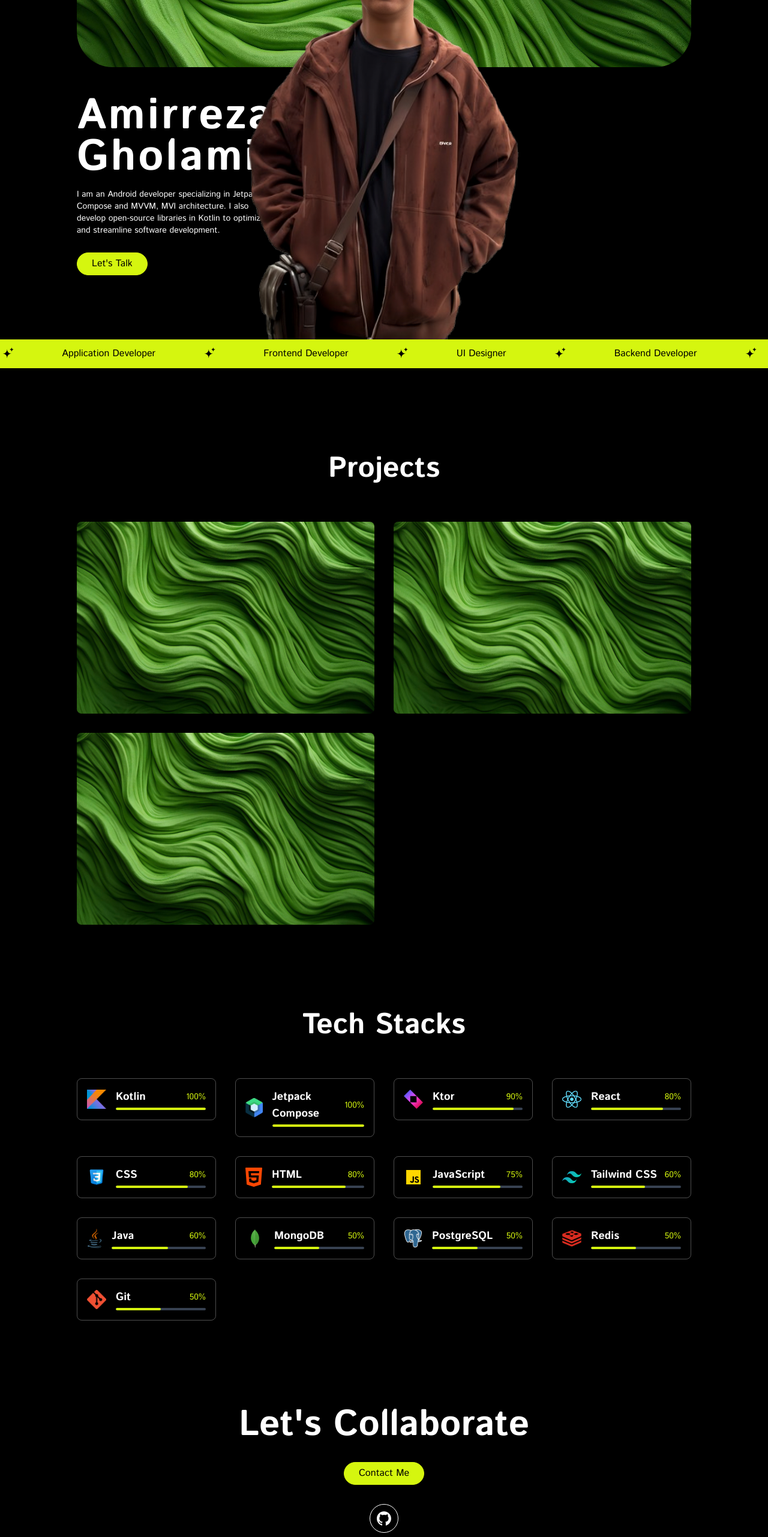
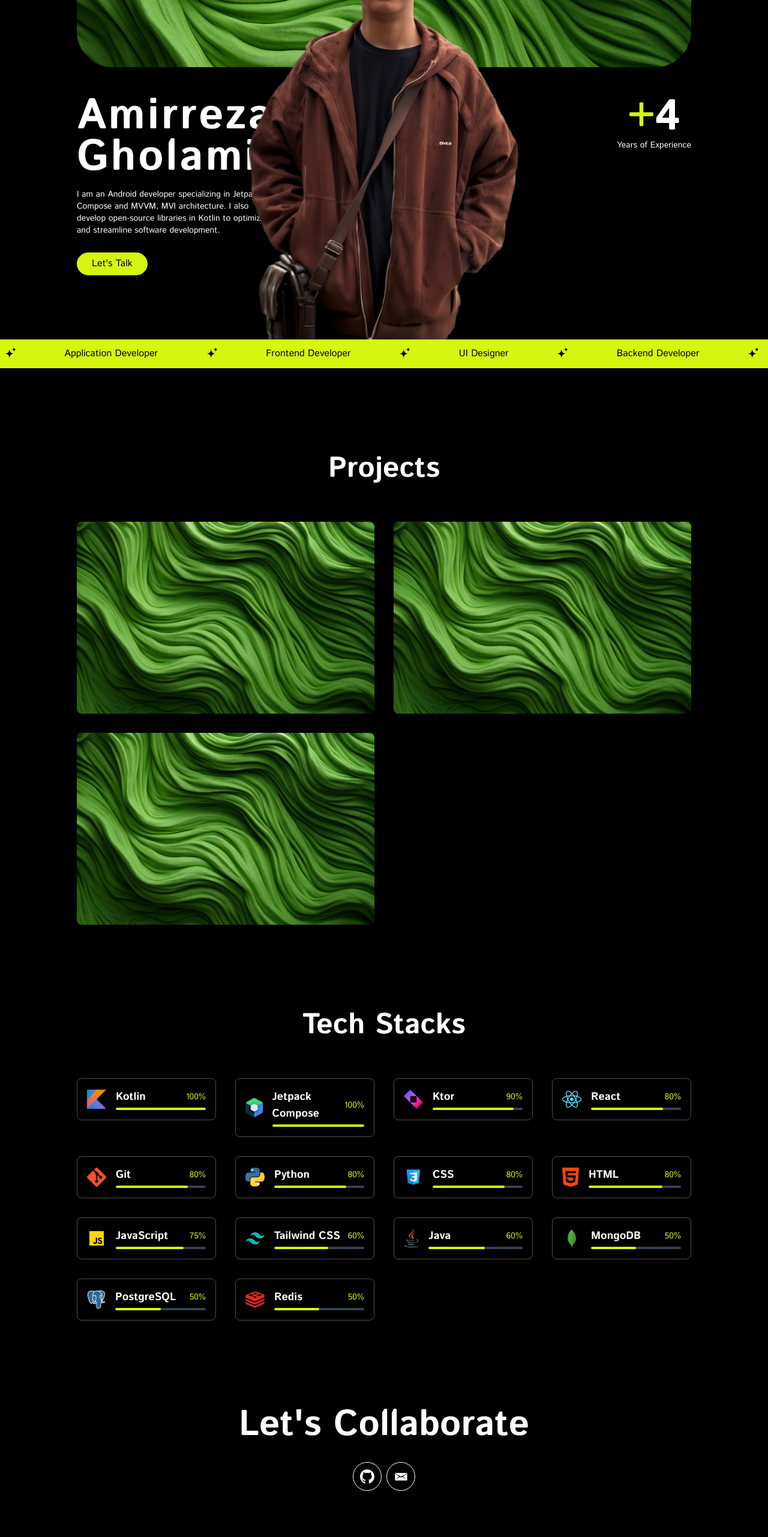
Before and after one commit to Amirroid/ResumeReactTemplate, a React (Vite) app: page / in a window 1280 px wide. Shown: the part 234-2797 px from the top of the page at 60% size. Built offline with nearby package versions, Linux system fonts and the light colour scheme.

Commit message:
Some changes

```diff
--- a/src/components/anim/ObserveEnterExit.jsx
+++ b/src/components/anim/ObserveEnterExit.jsx
@@ -1,6 +1,6 @@
 import { useEffect, useRef } from "react"
 
-export default function ObserveEnterExit({ children, onExit, onEnter, threshold = 0.5 }) {
+export default function ObserveEnterExit({ children, onExit, onEnter = null, threshold = 0.5 }) {
     const ref = useRef(null)
 
     useEffect(() => {
--- a/src/components/buttons/SecondaryButton.jsx
+++ b/src/components/buttons/SecondaryButton.jsx
@@ -1,9 +1,9 @@
-export default function SecondaryButton({ children }) {
+export default function SecondaryButton({ children, onClick = () => { } }) {
     return (
         <button className="text-white border border-1.5 rounded-full border-white px-4 py-1.5
                            cursor-pointer transition-all duration-200 ease-in-out
                            hover:text-black hover:bg-white active:scale-95
-                           focus:outline-none focus:ring focus:ring-white/50 select-none">
+                           focus:outline-none focus:ring focus:ring-white/50 select-none" onClick={onClick}>
             {children}
         </button>
     );
--- a/src/components/layouts/Footer.jsx
+++ b/src/components/layouts/Footer.jsx
@@ -1,20 +1,36 @@
 import IconButton from "../buttons/IconButton";
 import PrimaryButton from "../buttons/PrimaryButton";
 import Spacer from "../spacer/Spacer";
+import { forwardRef } from "react";
 
-export default function Footer() {
+const Footer = forwardRef((_, ref) => {
     return (
-        <div className="w-full flex justify-center items-center flex-col gap-2 mt-36">
+        <div className="w-full flex justify-center items-center flex-col gap-2 mt-36" ref={ref}>
             <h1 className="text-6xl font-black">Let's Collaborate</h1>
             <Spacer height={1} />
-            <PrimaryButton>Contact Me</PrimaryButton>
-            <Spacer height={1} />
-            <IconButton>
-                <a href="https://github.com/Amirroid"><svg xmlns="http://www.w3.org/2000/svg" viewBox="0 0 98 96" width="10" height="10" className="w-full h-full">
-                    <path fill-rule="evenodd" clip-rule="evenodd" d="M48.854 0C21.839 0 0 22 0 49.217c0 21.756 13.993 40.172 33.405 46.69 2.427.49 3.316-1.059 3.316-2.362 0-1.141-.08-5.052-.08-9.127-13.59 2.934-16.42-5.867-16.42-5.867-2.184-5.704-5.42-7.17-5.42-7.17-4.448-3.015.324-3.015.324-3.015 4.934.326 7.523 5.052 7.523 5.052 4.367 7.496 11.404 5.378 14.235 4.074.404-3.178 1.699-5.378 3.074-6.6-10.839-1.141-22.243-5.378-22.243-24.283 0-5.378 1.94-9.778 5.014-13.2-.485-1.222-2.184-6.275.486-13.038 0 0 4.125-1.304 13.426 5.052a46.97 46.97 0 0 1 12.214-1.63c4.125 0 8.33.571 12.213 1.63 9.302-6.356 13.427-5.052 13.427-5.052 2.67 6.763.97 11.816.485 13.038 3.155 3.422 5.015 7.822 5.015 13.2 0 18.905-11.404 23.06-22.324 24.283 1.78 1.548 3.316 4.481 3.316 9.126 0 6.6-.08 11.897-.08 13.526 0 1.304.89 2.853 3.316 2.364 19.412-6.52 33.405-24.935 33.405-46.691C97.707 22 75.788 0 48.854 0z" />
-                </svg></a>
-            </IconButton>
+            <div className="flex flex-row gap-2">
+                <IconButton>
+                    <a href="https://github.com/Amirroid">
+                        <svg xmlns="http://www.w3.org/2000/svg" viewBox="0 0 98 96" width="10" height="10" className="w-full h-full">
+                            <path fill-rule="evenodd" clip-rule="evenodd" d="M48.854 0C21.839 0 0 22 0 49.217c0 21.756 13.993 40.172 33.405 46.69 2.427.49 3.316-1.059 3.316-2.362 0-1.141-.08-5.052-.08-9.127-13.59 2.934-16.42-5.867-16.42-5.867-2.184-5.704-5.42-7.17-5.42-7.17-4.448-3.015.324-3.015.324-3.015 4.934.326 7.523 5.052 7.523 5.052 4.367 7.496 11.404 5.378 14.235 4.074.404-3.178 1.699-5.378 3.074-6.6-10.839-1.141-22.243-5.378-22.243-24.283 0-5.378 1.94-9.778 5.014-13.2-.485-1.222-2.184-6.275.486-13.038 0 0 4.125-1.304 13.426 5.052a46.97 46.97 0 0 1 12.214-1.63c4.125 0 8.33.571 12.213 1.63 9.302-6.356 13.427-5.052 13.427-5.052 2.67 6.763.97 11.816.485 13.038 3.155 3.422 5.015 7.822 5.015 13.2 0 18.905-11.404 23.06-22.324 24.283 1.78 1.548 3.316 4.481 3.316 9.126 0 6.6-.08 11.897-.08 13.526 0 1.304.89 2.853 3.316 2.364 19.412-6.52 33.405-24.935 33.405-46.691C97.707 22 75.788 0 48.854 0z" />
+                        </svg>
+                    </a>
+                </IconButton>
+                <IconButton>
+                    <a href="mailto:amirrezagholamiir@gmail.com">
+                        <svg xmlns="http://www.w3.org/2000/svg" viewBox="0 0 512 512" width="25" height="25">
+                            <g>
+                                <path d="M67,148.7c11,5.8,163.8,89.1,169.5,92.1c5.7,3,11.5,4.4,20.5,4.4c9,0,14.8-1.4,20.5-4.4c5.7-3,158.5-86.3,169.5-92.1 c4.1-2.1,11-5.9,12.5-10.2c2.6-7.6-0.2-10.5-11.3-10.5H257H65.8c-11.1,0-13.9,3-11.3,10.5C56,142.9,62.9,146.6,67,148.7z" />
+                                <path d="M455.7,153.2c-8.2,4.2-81.8,56.6-130.5,88.1l82.2,92.5c2,2,2.9,4.4,1.8,5.6c-1.2,1.1-3.8,0.5-5.9-1.4l-98.6-83.2 c-14.9,9.6-25.4,16.2-27.2,17.2c-7.7,3.9-13.1,4.4-20.5,4.4c-7.4,0-12.8-0.5-20.5-4.4c-1.9-1-12.3-7.6-27.2-17.2l-98.6,83.2 c-2,2-4.7,2.6-5.9,1.4c-1.2-1.1-0.3-3.6,1.7-5.6l82.1-92.5c-48.7-31.5-123.1-83.9-131.3-88.1c-8.8-4.5-9.3,0.8-9.3,4.9 c0,4.1,0,205,0,205c0,9.3,13.7,20.9,23.5,20.9H257h185.5c9.8,0,21.5-11.7,21.5-20.9c0,0,0-201,0-205 C464,153.9,464.6,148.7,455.7,153.2z" />
+                            </g>
+                        </svg>
+
+                    </a>
+                </IconButton>
+            </div>
             <Spacer height={6} />
         </div>
     )
-}
+})
+
+export default Footer;
--- a/src/components/layouts/Header.jsx
+++ b/src/components/layouts/Header.jsx
@@ -2,14 +2,14 @@ import SecondaryButton from "../buttons/SecondaryButton";
 import Logo from "../images/Logo";
 import Menu from "../menu/Menu";
 
-export default function Header() {
+export default function Header({ currentPage, onClickContactMe, onMenuClick }) {
   const menuItems = ["Home", "Projects", "Tech Stacks"];
   return (
     <div className="px-horizontal md:px-horizontal-md py-vertical fixed top-0 transition-all delay-200 left-0 right-0 z-50 backdrop-blur-lg shadow-md bg-[rgba(0,0,0,0.8)]">
       <div className="flex items-center w-full relative">
         <div className="absolute left-0"><Logo /></div>
-        <div className="mx-auto"><Menu menuItems={menuItems} enabledItem="Home" /></div>
-        <div className="absolute right-0"><SecondaryButton><span className="font-bold">Contact Me</span></SecondaryButton></div>
+        <div className="mx-auto"><Menu menuItems={menuItems} enabledItem={currentPage} onMenuClick={onMenuClick} /></div>
+        <div className="absolute right-0"><SecondaryButton onClick={onClickContactMe}><span className="font-bold">Contact Me</span></SecondaryButton></div>
       </div>
     </div>
   );
--- a/src/components/menu/Menu.jsx
+++ b/src/components/menu/Menu.jsx
@@ -1,9 +1,9 @@
 import MenuItem from "./MenuItem";
 
-export default function Menu({ menuItems, enabledItem }) {
+export default function Menu({ menuItems, enabledItem, onMenuClick }) {
     return (
         <div className="flex flex-row align-middle space-x-8">
-            {menuItems.map((item) => <MenuItem name={item} enabled={item == enabledItem} />)}
+            {menuItems.map((item) => <div key={item}><MenuItem name={item} enabled={item == enabledItem} onClick={() => onMenuClick(item)} /> </div>)}
         </div>
     )
 }
--- a/src/components/menu/MenuItem.jsx
+++ b/src/components/menu/MenuItem.jsx
@@ -1,9 +1,9 @@
-export default function MenuItem({ name, enabled = true }) {
+export default function MenuItem({ name, enabled = true, onClick }) {
     return (
         <div>
             <h2 className={
                 `text-lg ${enabled ? "text-white" : "text-gray-400"} transition-all hover:text-white text-sm hover:cursor-pointer`
-            }>{name}</h2>
+            } onClick={onClick}>{name}</h2>
         </div>
     )
 }
--- a/src/components/my_information/MyInformationSection.jsx
+++ b/src/components/my_information/MyInformationSection.jsx
@@ -27,7 +27,7 @@ export default function MyInformationSection() {
     }, []);
 
     return (
-        <div className="flex flex-row justify-between mt-12 px-horizontal md:px-horizontal-md">
+        <div className="flex md:flex-row flex-col justify-between mt-12 px-horizontal md:px-horizontal-md">
             <div className="max-w-[45%]">
                 <h1
                     ref={headingRef}
@@ -43,6 +43,12 @@ export default function MyInformationSection() {
                 <Spacer height={1.7} />
                 <PrimaryButton>Let's Talk</PrimaryButton>
             </div>
+            <div className="space-y-4">
+                <div className="flex flex-col items-center justify-center">
+                    <h2 className="text-7xl font-bold"><span className="text-primary">+</span>4</h2>
+                    <p className="text-sm font-light">Years of Experience</p>
+                </div>
+            </div>
         </div>
     );
 }
--- a/src/components/scroll/VerticalScrollLayout.jsx
+++ b/src/components/scroll/VerticalScrollLayout.jsx
@@ -20,11 +20,8 @@ export default function VerticalScrollLayout({ children }) {
     // }, []);
 
     return (
-        <div
-            id="scroll-container"
-            // className={`overflow-y-auto scrollbar w-full overflow-x-hidden h-screen ${isScrolling ? "scrollbar-visible" : "scrollbar-hidden"}`}
-            className={`overflow-y-auto scrollbar w-full overflow-x-hidden min-h-screen scrollbar-hidden`}
-        >
+        // className={`overflow-y-auto scrollbar w-full overflow-x-hidden h-screen ${isScrolling ? "scrollbar-visible" : "scrollbar-hidden"}`}
+        <div className="scrollbar-hidden w-full min-h-screen overflow-y-auto">
             {children}
         </div>
     );
--- a/src/components/sections/Projects.jsx
+++ b/src/components/sections/Projects.jsx
@@ -25,7 +25,9 @@ export default function ProjectsSection() {
                 <h1 className="text-5xl font-bold">Projects</h1>
                 <div className="grid grid-cols-1 md:grid-cols-2 gap-8 w-full mt-12">
                     {projects.map((project) => (
-                        <ProjectItem project={project} />
+                        <div key={project.id}>
+                            <ProjectItem project={project} />
+                        </div>
                     ))}
                 </div>
             </div>
--- a/src/components/sections/TechStacksSections.jsx
+++ b/src/components/sections/TechStacksSections.jsx
@@ -29,6 +29,18 @@ export default function TechStacksSections() {
             percentage: 80,
         },
         {
+            id: 10,
+            title: "Git",
+            image: "images/git.png",
+            percentage: 80,
+        },
+        {
+            id: 20,
+            title: "Python",
+            image: "images/python.webp",
+            percentage: 80,
+        },
+        {
             id: 12,
             title: "CSS",
             image: "images/css.png",
@@ -53,7 +65,7 @@ export default function TechStacksSections() {
             percentage: 60,
         },
         {
-            id: 3,
+            id: 18,
             title: "Java",
             image: "images/java.png",
             percentage: 60,
@@ -76,12 +88,6 @@ export default function TechStacksSections() {
             image: "images/redis.webp",
             percentage: 50,
         },
-        {
-            id: 10,
-            title: "Git",
-            image: "images/git.png",
-            percentage: 50,
-        },
     ];
 
 
@@ -92,7 +98,9 @@ export default function TechStacksSections() {
                 <h1 className="text-5xl font-bold">Tech Stacks</h1>
                 <div className="grid grid-cols-2 md:grid-cols-3 lg:grid-cols-4 gap-8 w-full mt-12">
                     {stacks.map((stack) => (
-                        <TechStackItem stack={stack} />
+                        <div key={stack.id}>
+                            <TechStackItem stack={stack} />
+                        </div>
                     ))}
                 </div>
             </div>
--- a/src/index.css
+++ b/src/index.css
@@ -23,8 +23,8 @@
     .scrollbar-visible::-webkit-scrollbar-thumb {
         opacity: 1;
     }
-
     .scrollbar-hidden {
+        overflow-y: auto;
         scrollbar-width: none;
         -ms-overflow-style: none;
     }
--- a/src/routes/home/HmePage.jsx
+++ b/src/routes/home/HmePage.jsx
@@ -7,10 +7,48 @@ import AppLayout from "../../components/layouts/app/AppLayout";
 import ProjectsSection from "../../components/sections/Projects";
 import TechStacksSection from "../../components/sections/TechStacksSections"
 import Footer from "../../components/layouts/Footer";
+import { useRef, useState } from "react";
+import ObserveEnterExit from "../../components/anim/ObserveEnterExit";
 
 export default function HomePage() {
+  const threshold = .8
+  const [currentPage, setCurrentPage] = useState(0)
+  const footerRef = useRef(null)
+  const onClickContactMe = () => {
+    footerRef.current.scrollIntoView({ behavior: "smooth" })
+  }
+  const homeRef = useRef(null)
+  const projectsRef = useRef(null)
+  const techStacksRef = useRef(null)
+  const onMenuClick = (item) => {
+    const offset = 100
+
+    let targetElement = null
+    switch (item) {
+      case "Home":
+        targetElement = homeRef.current
+        break
+      case "Projects":
+        targetElement = projectsRef.current
+        break
+      case "Tech Stacks":
+        targetElement = techStacksRef.current
+        break
+    }
+
+    if (targetElement) {
+      const topPosition = targetElement.getBoundingClientRect().top + window.scrollY - offset
+
+      window.scrollTo({ top: topPosition, behavior: "smooth" })
+    }
+  }
+
+
+
   return (
     <AppLayout>
+      <div ref={homeRef}>
+        <ObserveEnterExit threshold={threshold} onEnter={() => setCurrentPage("Home")}>
           <div className="relative min-h-screen">
             <BackDropImage />
             <div className="absolute top-0 justify-center items-center w-full h-full pointer-events-none md:block hidden">
@@ -18,13 +56,23 @@ export default function HomePage() {
             </div>
 
             <MyInformationSection />
-        <Header />
+            <Header currentPage={currentPage} onClickContactMe={onClickContactMe} onMenuClick={onMenuClick} />
           </div>
+        </ObserveEnterExit>
+      </div>
+      <SkillsMarque />
 
-      <SkillsMarque />
+      <div ref={projectsRef}>
+        <ObserveEnterExit threshold={threshold} onEnter={() => setCurrentPage("Projects")}>
           <ProjectsSection />
+        </ObserveEnterExit>
+      </div>
+      <div ref={techStacksRef}>
+        <ObserveEnterExit threshold={threshold} onEnter={() => setCurrentPage("Tech Stacks")}>
           <TechStacksSection />
-      <Footer />
+        </ObserveEnterExit>
+      </div>
+      <Footer ref={footerRef} />
     </AppLayout>
   );
 }
```
Also changed, not shown: public/images/python.jpeg (added), public/images/python.webp (added). Lines whose indentation alone changed are shown as unchanged.
